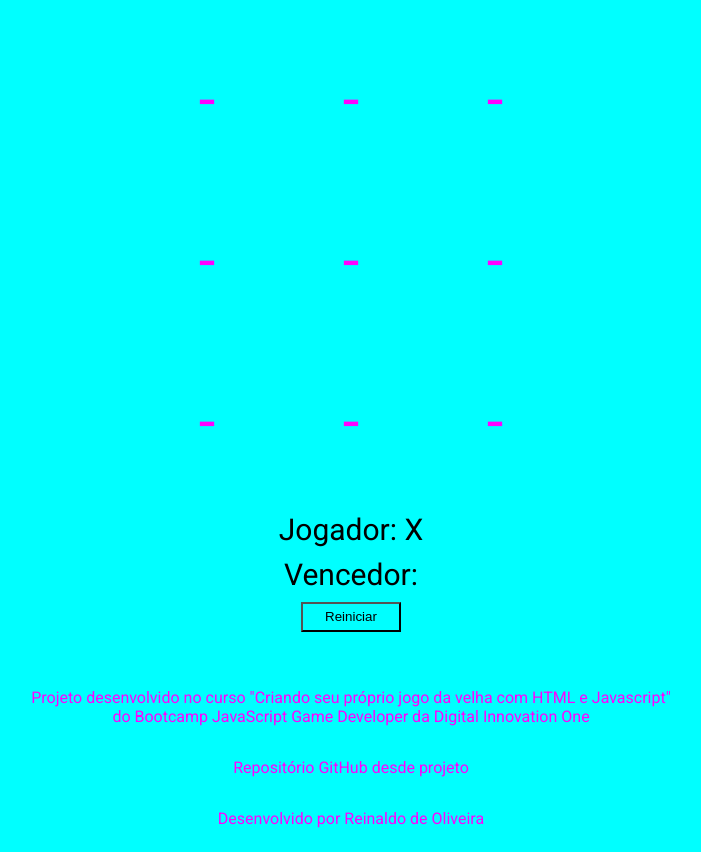
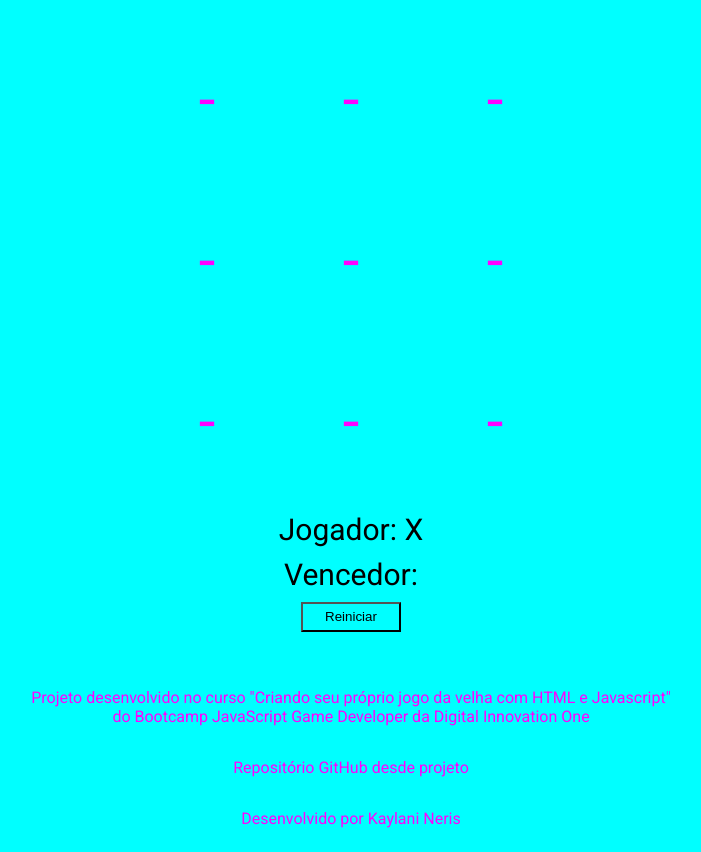
Before and after one commit to kaylanidocrime/jogo.da.velha, a plain HTML site: page index.html in a window 1280 px wide. Shown: the part 62-914 px from the top of the page, without its empty margins (289-990 px from the left). Drawn offline with Linux system fonts and the light colour scheme.

Commit message:
Update index.html

```diff
--- a/index.html
+++ b/index.html
@@ -49,7 +49,7 @@ Innovation One</a></p>
 <p>Repositório <a href="https://github.com/ReinaldoOliveiraaa/jogo-da-velha.git"
 target="_blank" rel="noopener noreferrer">GitHub</a> desde projeto</p>
 <p>Desenvolvido por <a href="https://jogo-da-velha-coral-pi.vercel.app/" target="_blank"
-rel="noopener noreferrer">Reinaldo de Oliveira</a></p>
+rel="noopener noreferrer">Kaylani Neris</a></p>
 </footer>
 </body>
 
```
